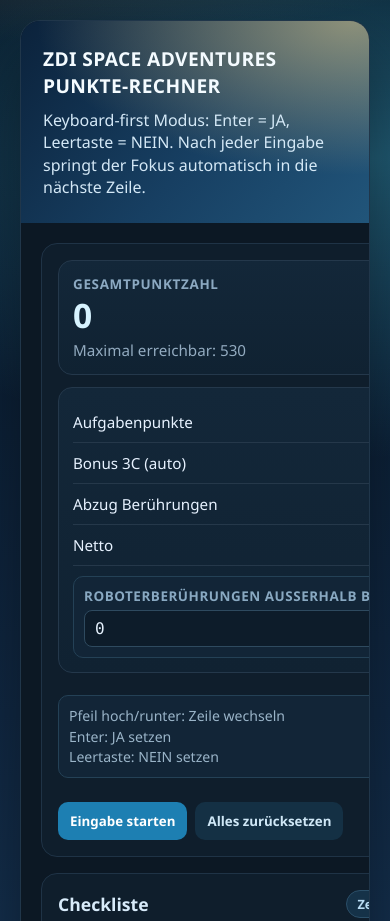
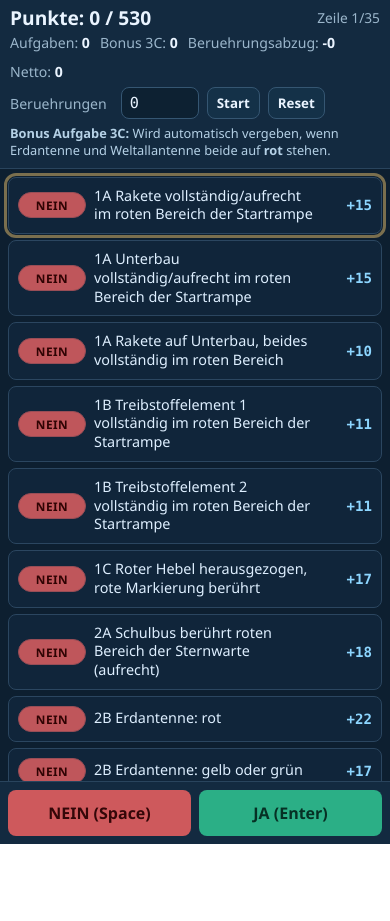
Before and after one commit to MoDevIO/ZDI-Point-Calc, a plain HTML site: page index.html in a window 390 px wide. Shown: the top 921 px of the page. After the commit the page ends 844 px from the top, so only its background shows below. Drawn offline with Linux system fonts and the light colour scheme.

Commit message:
mobile friendly fix

```diff
--- a/index.html
+++ b/index.html
@@ -6,18 +6,15 @@
 	<title>ZDI Point Calc 2026</title>
 	<style>
 		:root {
-			--bg-1: #061525;
-			--bg-2: #102741;
-			--bg-3: #1d4267;
-			--card: #0c1824;
-			--ink: #e7f2ff;
-			--muted: #8ca9c2;
+			--bg: #0d1f30;
+			--bg-soft: #132a40;
+			--ink: #eaf4ff;
+			--muted: #9bb6cb;
 			--ok: #2ed39a;
 			--no: #ff6464;
-			--warn: #ff6f6f;
-			--accent: #fbbf24;
-			--focus: #ff8c42;
-			--line: #1f3346;
+			--warn: #ff7a7a;
+			--focus: #ffd074;
+			--line: #29445d;
 		}
 
 		* {
@@ -27,264 +24,149 @@
 		html,
 		body {
 			margin: 0;
-			padding: 0;
-			min-height: 100%;
+			height: 100%;
+			overflow: hidden;
 		}
 
 		body {
+			display: grid;
+			grid-template-rows: auto minmax(0, 1fr) auto;
+			height: 100dvh;
 			color: var(--ink);
 			color-scheme: dark;
 			font-family: "Space Grotesk", "Avenir Next", "Segoe UI", sans-serif;
-			background:
-				radial-gradient(1200px 600px at 15% -20%, rgba(255, 165, 91, 0.45), transparent 60%),
-				radial-gradient(1000px 500px at 95% 10%, rgba(80, 220, 255, 0.32), transparent 60%),
-				linear-gradient(180deg, var(--bg-1), var(--bg-2) 45%, var(--bg-3));
-			padding: 20px;
+			background: linear-gradient(180deg, #091728, #0d2236 45%, #13324b);
 		}
 
-		.app {
-			width: min(1100px, 100%);
-			margin: 0 auto;
-			border-radius: 20px;
-			background: var(--card);
-			border: 1px solid #20364a;
-			box-shadow: 0 30px 60px rgba(0, 0, 0, 0.35);
-			overflow: hidden;
+		.top-bar {
+			padding: calc(8px + env(safe-area-inset-top)) 10px 8px;
+			border-bottom: 1px solid var(--line);
+			background: var(--bg-soft);
+			display: grid;
+			gap: 6px;
 		}
 
-		.hero {
-			padding: 24px 22px;
-			color: #f4fbff;
-			background:
-				radial-gradient(450px 220px at 95% 0%, rgba(255, 220, 140, 0.5), transparent 70%),
-				linear-gradient(130deg, #0b223b, #173f62 55%, #21557a);
-		}
-
-		.hero h1 {
-			margin: 0;
-			font-size: clamp(1.2rem, 2.1vw, 2rem);
-			letter-spacing: 0.02em;
-			text-transform: uppercase;
-		}
-
-		.hero p {
-			margin: 10px 0 0;
-			color: #d4e8f6;
-			line-height: 1.4;
-			max-width: 72ch;
-		}
-
-		.layout {
-			padding: 20px;
-			display: grid;
-			gap: 16px;
-			grid-template-columns: 320px 1fr;
-		}
-
-		.panel {
-			background: #0f1e2c;
-			border: 1px solid var(--line);
-			border-radius: 16px;
-			padding: 16px;
-		}
-
-		.score {
-			display: grid;
-			gap: 12px;
-		}
-
-		.score-box {
-			padding: 14px;
-			border-radius: 14px;
-			border: 1px solid #24384b;
-			background: linear-gradient(180deg, #132739, #102232);
-		}
-
-		.score-box strong {
-			display: block;
-			color: var(--muted);
-			font-size: 0.84rem;
-			text-transform: uppercase;
-			letter-spacing: 0.05em;
-			margin-bottom: 6px;
-		}
-
-		.score-big {
-			font-size: clamp(2.1rem, 4.2vw, 3.1rem);
-			font-weight: 800;
-			line-height: 1;
-			color: #d7f3ff;
-		}
-
-		.score-sub {
-			margin-top: 8px;
-			color: #93abc0;
-			font-size: 0.95rem;
-		}
-
-		.meta-row {
-			display: flex;
-			justify-content: space-between;
-			gap: 12px;
-			padding: 10px 0;
-			border-bottom: 1px solid #25384a;
-			font-size: 0.95rem;
-		}
-
-		.meta-row:last-child {
-			border-bottom: 0;
-		}
-
-		.meta-row span:last-child {
-			font-weight: 700;
-			color: #b3def7;
-		}
-
-		.touch-wrap {
-			margin-top: 10px;
-			border-radius: 10px;
-			background: #122537;
-			border: 1px solid #244156;
-			padding: 10px;
-		}
-
-		.touch-wrap label {
-			display: block;
-			font-size: 0.84rem;
-			margin-bottom: 5px;
-			color: #89a9c2;
-			font-weight: 600;
-			text-transform: uppercase;
-			letter-spacing: 0.04em;
-		}
-
-		.touch-wrap input {
-			width: 100%;
-			border-radius: 8px;
-			border: 1px solid #2e4a5f;
-			background: #0d1c2a;
-			color: #e4f0fc;
-			padding: 8px 10px;
-			font-size: 1rem;
-			font-family: "IBM Plex Mono", "Consolas", monospace;
-		}
-
-		.touch-wrap input:focus-visible,
-		.action:focus-visible,
-		.line.current {
-			outline: 3px solid color-mix(in srgb, var(--focus) 48%, transparent);
-			outline-offset: 1px;
-		}
-
-		.hint {
-			margin-top: 10px;
-			font-size: 0.88rem;
-			line-height: 1.45;
-			color: #9ab4c8;
-			background: #122537;
-			border: 1px solid #244156;
-			border-radius: 10px;
-			padding: 10px;
-		}
-
-		.actions {
-			margin-top: 12px;
-			display: flex;
-			gap: 8px;
-		}
-
-		.action {
-			border: 0;
-			border-radius: 10px;
-			padding: 10px 12px;
-			cursor: pointer;
-			font-weight: 700;
-			font-family: inherit;
-		}
-
-		.action.primary {
-			background: #1d7fb2;
-			color: #fff;
-		}
-
-		.action.secondary {
-			background: #143044;
-			color: #d0e8f7;
-		}
-
-		.list-header {
+		.top-row {
 			display: flex;
 			justify-content: space-between;
 			align-items: center;
 			gap: 10px;
-			margin-bottom: 10px;
+			flex-wrap: wrap;
 		}
 
-		.list-header h2 {
-			margin: 0;
-			font-size: 1.1rem;
-			color: #d8ebfa;
+		.score-big {
+			font-size: clamp(1.2rem, 3.5vw, 1.7rem);
+			font-weight: 800;
+			line-height: 1;
 		}
 
-		.index-chip {
-			border-radius: 999px;
-			background: #153248;
-			color: #b9ddf4;
-			border: 1px solid #2b4f68;
-			padding: 4px 10px;
+		.row-index {
+			font-size: 0.86rem;
+			color: var(--muted);
+		}
+
+		.stats {
+			display: flex;
+			gap: 10px;
+			flex-wrap: wrap;
+			font-size: 0.88rem;
+			color: var(--muted);
+		}
+
+		.stats b {
+			color: var(--ink);
+		}
+
+		.controls {
+			display: flex;
+			gap: 8px;
+			align-items: center;
+			flex-wrap: wrap;
+		}
+
+		.controls label {
+			font-size: 0.88rem;
+			color: var(--muted);
+		}
+
+		.controls input {
+			width: 78px;
+			margin-left: 6px;
+			border-radius: 8px;
+			border: 1px solid #355672;
+			background: #0d2132;
+			color: var(--ink);
+			padding: 6px 8px;
+			font-size: 0.95rem;
+			font-family: "IBM Plex Mono", "Consolas", monospace;
+		}
+
+		.action {
+			border: 1px solid #355672;
+			border-radius: 8px;
+			padding: 6px 9px;
+			cursor: pointer;
+			font-weight: 700;
+			font-family: inherit;
+			background: #143148;
+			color: var(--ink);
+		}
+
+		.controls input:focus-visible,
+		.action:focus-visible,
+		.bottom-bar button:focus-visible,
+		.line.current {
+			outline: 3px solid color-mix(in srgb, var(--focus) 45%, transparent);
+			outline-offset: 1px;
+		}
+
+		.auto-bonus {
 			font-size: 0.8rem;
-			font-weight: 700;
+			line-height: 1.35;
+			color: #b5d1e6;
 		}
 
 		.line-list {
+			min-height: 0;
 			margin: 0;
-			padding: 0;
+			padding: 8px;
 			list-style: none;
 			display: grid;
 			gap: 6px;
-			max-height: 72vh;
-			overflow: auto;
-			border: 1px solid #22374a;
-			border-radius: 14px;
-			padding: 8px;
-			background: #0d1b28;
+			overflow-y: auto;
+			overflow-x: hidden;
+			background: var(--bg);
 		}
 
 		.line {
 			display: grid;
-			grid-template-columns: 88px 1fr auto;
+			grid-template-columns: 68px 1fr auto;
 			align-items: center;
-			gap: 10px;
-			border: 1px solid #264056;
-			border-radius: 10px;
-			background: #122638;
-			padding: 9px 10px;
+			gap: 8px;
+			border: 1px solid #2b4660;
+			border-radius: 8px;
+			background: #10253a;
+			padding: 9px;
 			cursor: pointer;
 			user-select: none;
-			transition: transform 120ms ease, box-shadow 120ms ease;
-		}
-
-		.line:hover {
-			transform: translateY(-1px);
-			box-shadow: 0 8px 16px rgba(0, 0, 0, 0.32);
 		}
 
 		.line:focus-visible {
-			outline: 3px solid color-mix(in srgb, var(--focus) 48%, transparent);
+			outline: 3px solid color-mix(in srgb, var(--focus) 45%, transparent);
 			outline-offset: 1px;
 		}
 
 		.state {
 			text-align: center;
 			border-radius: 999px;
-			border: 1px solid #3a556b;
+			border: 1px solid #40627c;
 			padding: 4px 8px;
-			font-size: 0.76rem;
+			font-size: 0.74rem;
 			font-weight: 800;
-			letter-spacing: 0.06em;
+			letter-spacing: 0.04em;
 			text-transform: uppercase;
-			color: #a9bfd1;
-			background: #1a3144;
+			color: #a7c0d5;
+			background: #1b334a;
 		}
 
 		.state.ok {
@@ -300,16 +182,16 @@
 		}
 
 		.line-title {
-			font-size: 0.94rem;
+			font-size: 0.9rem;
 			line-height: 1.3;
 			color: #deefff;
 		}
 
 		.line-points {
 			font-weight: 800;
-			font-size: 0.95rem;
+			font-size: 0.88rem;
 			color: #8dd6ff;
-			min-width: 58px;
+			min-width: 50px;
 			text-align: right;
 			font-family: "IBM Plex Mono", "Consolas", monospace;
 		}
@@ -318,85 +200,77 @@
 			color: var(--warn);
 		}
 
-		.auto-bonus {
-			margin-top: 10px;
-			border: 1px solid #2d4f68;
-			border-radius: 10px;
-			background: #132d42;
-			color: #c7e5fb;
-			padding: 10px;
-			font-size: 0.9rem;
-			line-height: 1.4;
+		.bottom-bar {
+			display: grid;
+			grid-template-columns: 1fr 1fr;
+			gap: 8px;
+			padding: 8px max(8px, env(safe-area-inset-left)) calc(8px + env(safe-area-inset-bottom)) max(8px, env(safe-area-inset-right));
+			border-top: 1px solid var(--line);
+			background: var(--bg-soft);
 		}
 
-		.auto-bonus strong {
-			color: #e5f5ff;
+		.bottom-bar button {
+			border: 0;
+			border-radius: 8px;
+			padding: 12px 10px;
+			font-family: inherit;
+			font-size: 1rem;
+			font-weight: 800;
+			cursor: pointer;
 		}
 
-		@media (max-width: 980px) {
-			.layout {
-				grid-template-columns: 1fr;
+		#btnNo {
+			background: color-mix(in srgb, var(--no) 78%, #1f3041);
+			color: #340708;
 		}
 
-			.line-list {
-				max-height: 60vh;
+		#btnYes {
+			background: color-mix(in srgb, var(--ok) 78%, #1f3041);
+			color: #063024;
+		}
+
+		@media (min-width: 900px) {
+			body {
+				max-width: 920px;
+				margin: 0 auto;
+				border-left: 1px solid var(--line);
+				border-right: 1px solid var(--line);
 			}
 		}
 	</style>
 </head>
 <body>
-	<main class="app">
-		<header class="hero">
-			<h1>ZDI Space Adventures Punkte-Rechner</h1>
-			<p>Keyboard-first Modus: Enter = JA, Leertaste = NEIN. Nach jeder Eingabe springt der Fokus automatisch in die nächste Zeile.</p>
-		</header>
-
-		<section class="layout">
-			<aside class="panel score" aria-live="polite">
-				<div class="score-box">
-					<strong>Gesamtpunktzahl</strong>
-					<div id="scoreBig" class="score-big">0</div>
-					<div class="score-sub">Maximal erreichbar: 530</div>
+	<section class="top-bar" aria-live="polite">
+		<div class="top-row">
+			<div class="score-big">Punkte: <span id="scoreBig">0</span> / 530</div>
+			<div id="rowIndex" class="row-index">Zeile 1/1</div>
 		</div>
 
-				<div class="score-box">
-					<div class="meta-row"><span>Aufgabenpunkte</span><span id="taskPoints">0</span></div>
-					<div class="meta-row"><span>Bonus 3C (auto)</span><span id="bonusPoints">0</span></div>
-					<div class="meta-row"><span>Abzug Berührungen</span><span id="touchPenalty">0</span></div>
-					<div class="meta-row"><span>Netto</span><span id="netPoints">0</span></div>
-
-					<div class="touch-wrap">
-						<label for="touchCount">Roboterberührungen außerhalb Base</label>
-						<input id="touchCount" type="number" min="0" step="1" value="0" inputmode="numeric">
-					</div>
+		<div class="stats">
+			<span>Aufgaben: <b id="taskPoints">0</b></span>
+			<span>Bonus 3C: <b id="bonusPoints">0</b></span>
+			<span>Beruehrungsabzug: <b id="touchPenalty">0</b></span>
+			<span>Netto: <b id="netPoints">0</b></span>
 		</div>
 
-				<div class="hint">
-					Pfeil hoch/runter: Zeile wechseln<br>
-					Enter: JA setzen<br>
-					Leertaste: NEIN setzen
+		<div class="controls">
+			<label for="touchCount">Beruehrungen</label>
+			<input id="touchCount" type="number" min="0" step="1" value="0" inputmode="numeric">
+			<button id="focusStart" class="action" type="button">Start</button>
+			<button id="resetAll" class="action" type="button">Reset</button>
 		</div>
 
-				<div class="actions">
-					<button id="focusStart" class="action primary" type="button">Eingabe starten</button>
-					<button id="resetAll" class="action secondary" type="button">Alles zurücksetzen</button>
+		<div id="autoBonusInfo" class="auto-bonus">
+			Bonus Aufgabe 3C: Wird automatisch vergeben, wenn Erdantenne und Weltallantenne beide auf <strong>rot</strong> stehen.
 		</div>
-			</aside>
-
-			<section class="panel">
-				<div class="list-header">
-					<h2>Checkliste</h2>
-					<div id="rowIndex" class="index-chip">Zeile 1/1</div>
-				</div>
+	</section>
 
 	<ul id="lineList" class="line-list" aria-label="Aufgaben-Checkliste"></ul>
 
-				<div id="autoBonusInfo" class="auto-bonus">
-					<strong>Bonus Aufgabe 3C:</strong> Wird automatisch vergeben, wenn Erdantenne und Weltallantenne beide auf <strong>rot</strong> stehen.
-				</div>
+	<section class="bottom-bar" aria-label="Antwortleiste">
+		<button id="btnNo" type="button">NEIN (Space)</button>
+		<button id="btnYes" type="button">JA (Enter)</button>
 	</section>
-		</section>
-	</main>
 
 	<script>
 		const items = [
@@ -459,6 +333,8 @@
 		const touchCountInput = document.getElementById("touchCount");
 		const focusStart = document.getElementById("focusStart");
 		const resetAll = document.getElementById("resetAll");
+		const btnNo = document.getElementById("btnNo");
+		const btnYes = document.getElementById("btnYes");
 
 		let currentIndex = 0;
 
@@ -491,7 +367,6 @@
 
 				row.addEventListener("click", () => {
 					currentIndex = idx;
-					setAnswer(true, false);
 					focusCurrent();
 				});
 
@@ -573,6 +448,7 @@
 			const row = lineList.querySelector(`.line[data-index="${currentIndex}"]`);
 			if (row) {
 				row.focus();
+				row.scrollIntoView({ block: "nearest" });
 			}
 			updateCurrentVisual();
 		}
@@ -663,6 +539,14 @@
 			focusCurrent();
 		});
 
+		btnYes.addEventListener("click", () => {
+			setAnswer(true, true);
+		});
+
+		btnNo.addEventListener("click", () => {
+			setAnswer(false, true);
+		});
+
 		renderList();
 		focusCurrent();
 	</script>
```
Lines whose indentation alone changed are shown as unchanged.
